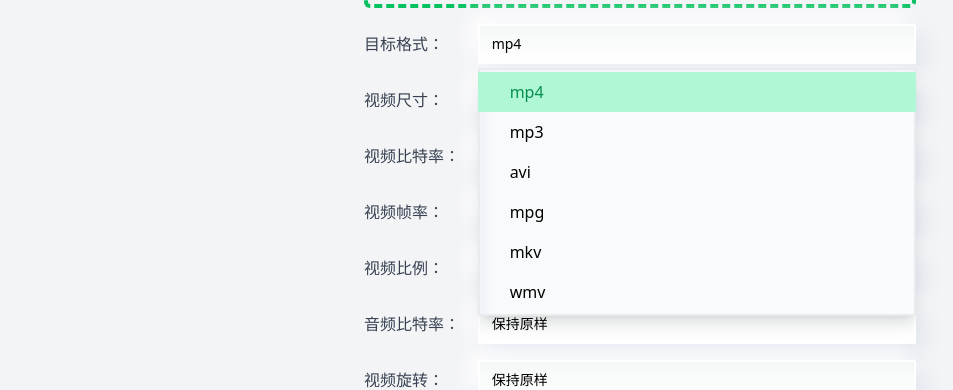
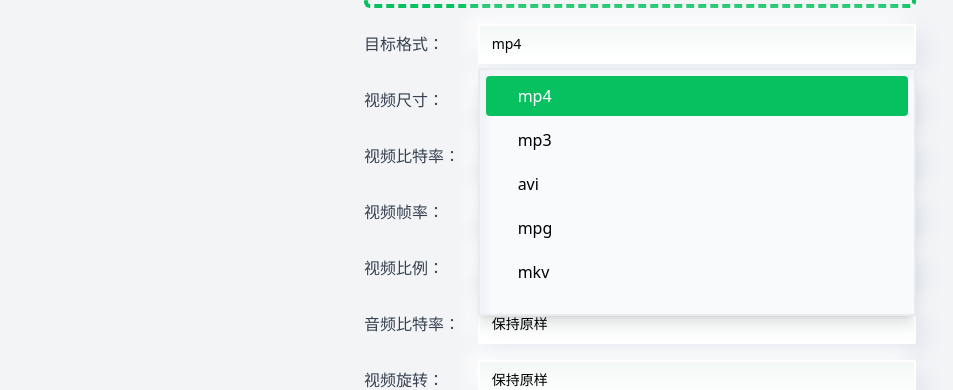
Before and after one commit to wang-zhixin/video-transcode, a Next.js app: page / in a window 1280 px wide. Both pictures are taken after a click on the button "mp4". Shown: the part 226-616 px from the top of the page, without its empty margins (0-953 px from the left). Built offline with nearby package versions, Linux system fonts and the light colour scheme; some icons are missing.

Commit message:
style: 💄 format

```diff
--- a/src/components/select/select.tsx
+++ b/src/components/select/select.tsx
@@ -54,7 +54,7 @@ export function Select<T extends string | number = string>(
                 >
                   <Listbox.Options
                     className={clsx(
-                      'focus-visible:outline-none max-h-60 overflow-auto overscroll-contain50'
+                      'focus-visible:outline-none max-h-60 overflow-auto overscroll-contain50 px-2'
                     )}
                     static
                   >
@@ -88,9 +88,9 @@ function SelectOption<T>(props: SelectOptionProps<T>): JSX.Element {
       {({ selected, active }) => (
         <li
           className={clsx(
-            active ? 'bg-primary-light' : '',
-            selected && 'text-primary-dark',
-            'relative cursor-default select-none py-2 pl-8 pr-4'
+            active ? 'text-white bg-primary' : '',
+            selected && 'text-white bg-primary',
+            'my-1 relative cursor-default select-none py-2 pl-8 pr-4 rounded hover:text-white'
           )}
         >
           {selected && (
--- a/src/pages/index.tsx
+++ b/src/pages/index.tsx
@@ -1,6 +1,6 @@
 import React, { useCallback, useEffect, useRef } from 'react';
 import { useState } from 'react';
-import { motion, m, AnimatePresence } from 'framer-motion';
+import { motion, AnimatePresence } from 'framer-motion';
 import clsx from 'clsx';
 
 import { DndProvider } from 'react-dnd';
@@ -15,7 +15,6 @@ import options, { OptionKey } from '$/blocks/video/options';
 import isVideo from '$/utils/is-video';
 import { TaskStatus } from '$/types/task';
 
-import PlayFill from '@geist-ui/icons/playFill';
 import Layout from '$/components/layout/index';
 import FileDrop, { FileDropType, InputRef } from '$/blocks/file-drop';
 import { Button } from '$/components/button';
```
Also changed, not shown: src/blocks/video/options.ts (+4 -4 lines).
